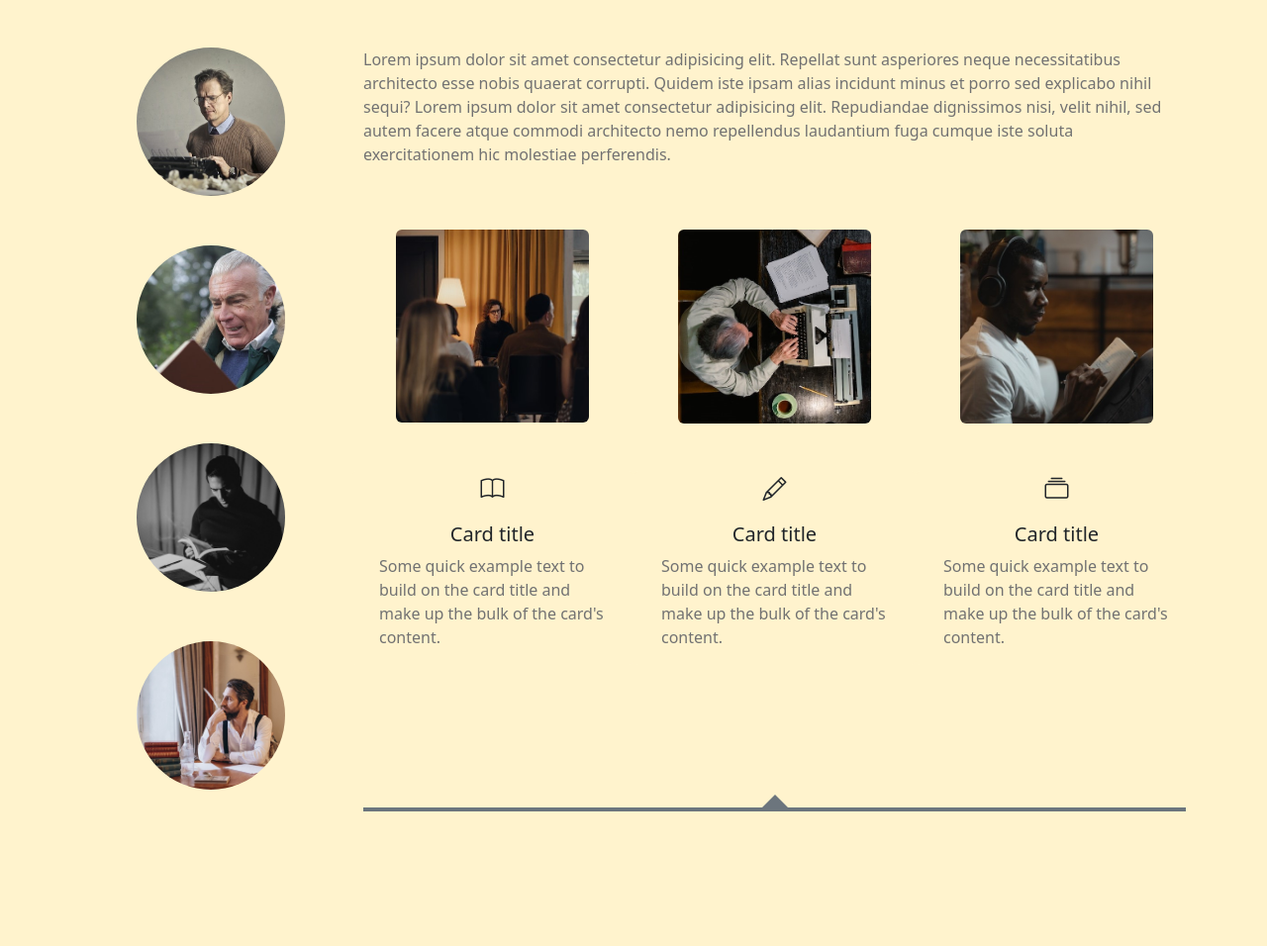
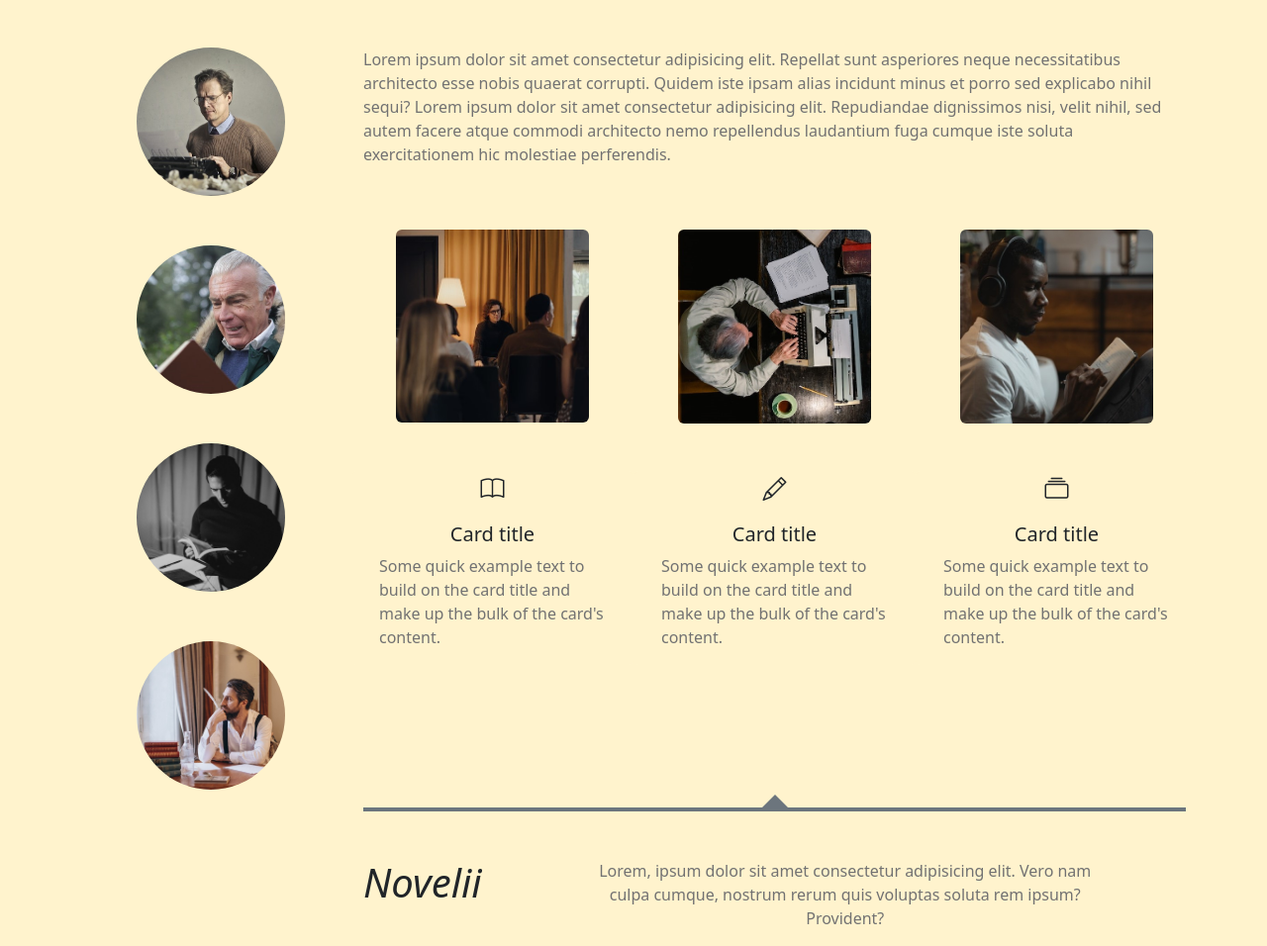
Before and after one commit to eslamsobhy/Responsive-Design-iti, a plain HTML site: page 3-Bootstrap/Day-2/index.html in a window 1280 px wide. Shown: the whole page at 99% size. Before the commit the page ends 868 px from the top, so only its background shows below. Drawn offline with nearby package versions, Linux system fonts and the light colour scheme.

Commit message:
added another section and handled its appearance in different screens

```diff
--- a/3-Bootstrap/Day-2/index.html
+++ b/3-Bootstrap/Day-2/index.html
@@ -123,9 +123,22 @@
           <div
             class="separator border-secondary position-relative border-bottom border-4 w-100 col-12 my-lg-5 mx-auto"
           ></div>
+          <section class="row mt-md-5">
+            <h1
+              class="col-12 text-center mt-4 mt-md-0 col-md-2 d-md-inline-block"
+            >
+              <i>Novelii</i>
+            </h1>
+            <div class="col-12 mt-3 mt-md-0 col-md-10 d-md-inline-block">
+              <p class="w-75 text-center mx-auto">
+                Lorem, ipsum dolor sit amet consectetur adipisicing elit. Vero
+                nam culpa cumque, nostrum rerum quis voluptas soluta rem ipsum?
+                Provident?
+              </p>
+            </div>
+          </section>
         </main>
       </section>
-      <section class="row"></section>
     </div>
 
     <script
```
